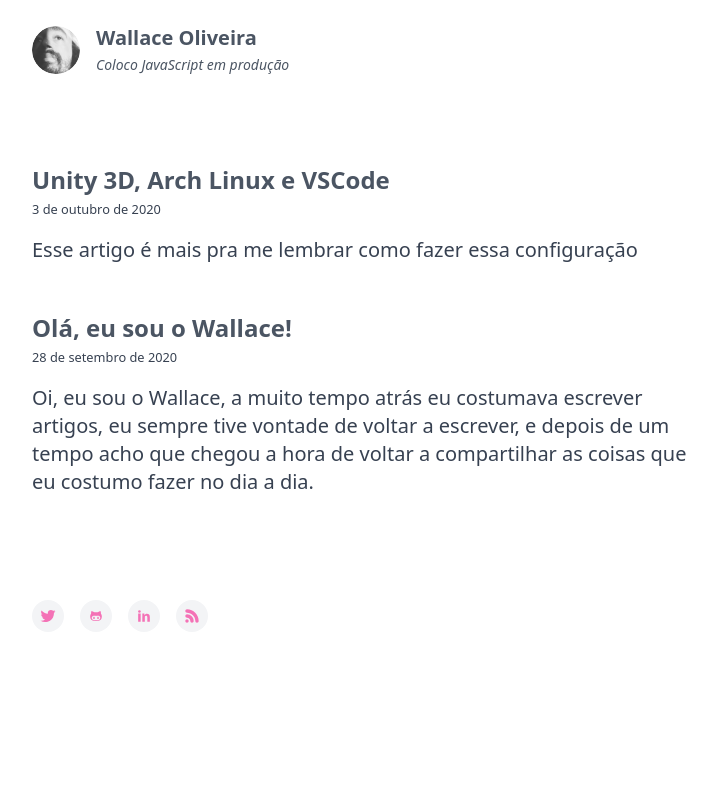
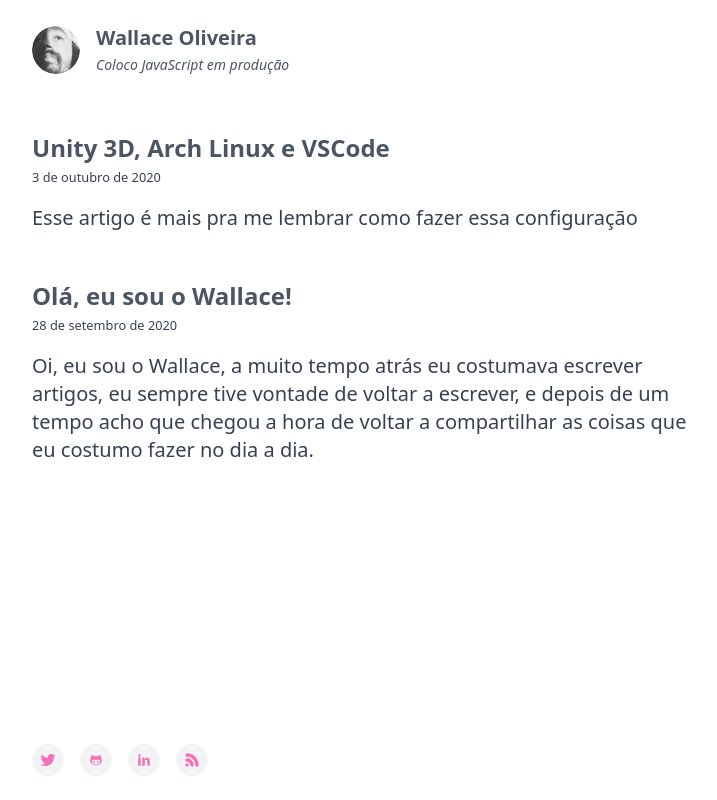
Before and after one commit to hiwllc/iamwallace, a Next.js app: page / in a window 1280 px wide. Shown: the whole page, without its empty margins (272-989 px from the left). Built offline with nearby package versions, Linux system fonts and the light colour scheme.

Commit message:
fix: header position

```diff
--- a/src/components/layout.tsx
+++ b/src/components/layout.tsx
@@ -12,7 +12,7 @@
   return (
     <>
       <Header size={AVATAR_SIZE} />
-      <main className="w-full px-4 py-8">{children}</main>
+      <main className="w-full flex-1 px-4 py-8">{children}</main>
       <Footer />
     </>
   )
--- a/src/pages/[slug].tsx
+++ b/src/pages/[slug].tsx
@@ -1,7 +1,6 @@
 import Markdown from 'react-markdown'
-import slugify from 'slugify'
 import type { Post } from 'api'
-import { allPosts, getPostBySlug } from 'api'
+import { allPosts, post } from 'api'
 import {
   Code,
   Paragraph,
@@ -39,7 +38,7 @@
         image={post.frontmatter.cover}
       />
 
-      <section className="w-full max-w-2xl px-4 m-auto">
+      <section className="w-full max-w-2xl m-auto">
         <header className="w-full py-24 text-center space-y-2 lg:py-60 lg:space-y-4">
           <h2 className="text-4xl text-gray-600 font-black lg:text-6xl">
             {post.frontmatter.title}
@@ -49,17 +48,15 @@
             {post.frontmatter.date}
           </small>
 
-          {post.frontmatter.categories.map(category => {
-            const slug = slugify(category, { lower: true }) as COLOR
-
+          {post.frontmatter.categories.map(({ name, slug }) => {
             return (
               <a
-                key={category}
+                key={slug}
                 href={`categoria/${slug}`}
                 className="inline-block font-semibold p-2 rounded-md text-xs"
-                style={{ backgroundColor: COLORS[slug] }}
+                style={{ backgroundColor: COLORS[slug as COLOR] }}
               >
-                {category}
+                {name}
               </a>
             )
           })}
@@ -98,12 +95,12 @@
 export const getStaticProps = async ({ params }: Context) => {
   const { slug } = params
 
-  const post = await getPostBySlug(slug)
+  const result = await post(slug)
 
   return {
     props: {
       post: {
-        ...post,
+        ...result,
         slug,
       },
     },
--- /dev/null
+++ b/src/pages/categoria/[slug].tsx
@@ -0,0 +1,40 @@
+import { allCategories, postsByCategory, Post } from 'api'
+import { Posts } from 'components/posts'
+
+type Props = {
+  posts: Post[]
+}
+
+export default function Category({ posts }: Props) {
+  return <Posts posts={posts} />
+}
+
+type Context = {
+  params: {
+    slug: string
+  }
+}
+
+export const getStaticProps = async ({ params }: Context) => {
+  const posts = await postsByCategory(params.slug)
+
+  return {
+    props: {
+      slug: params.slug,
+      posts: posts,
+    },
+  }
+}
+
+export const getStaticPaths = async () => {
+  const categories = await allCategories()
+
+  return {
+    paths: categories.map(({ slug }) => ({
+      params: {
+        slug,
+      },
+    })),
+    fallback: false,
+  }
+}
--- a/src/pages/index.tsx
+++ b/src/pages/index.tsx
@@ -1,5 +1,4 @@
-import type { Post } from 'api'
-import { allPosts } from 'api'
+import { allPosts, Post } from 'api'
 import { Posts } from 'components/posts'
 
 type Props = {
@@ -7,11 +6,7 @@
 }
 
 const IndexPage = ({ posts }: Props) => {
-  return (
-    <main className="w-full px-4 py-8">
-      <Posts posts={posts} />
-    </main>
-  )
+  return <Posts posts={posts} />
 }
 
 export const getStaticProps = async () => {
--- a/src/styles.css
+++ b/src/styles.css
@@ -6,3 +6,7 @@
 .sb-main-padded {
   padding: 0 !important;
 }
+
+#__next {
+  @apply flex flex-col min-h-screen;
+}
```
